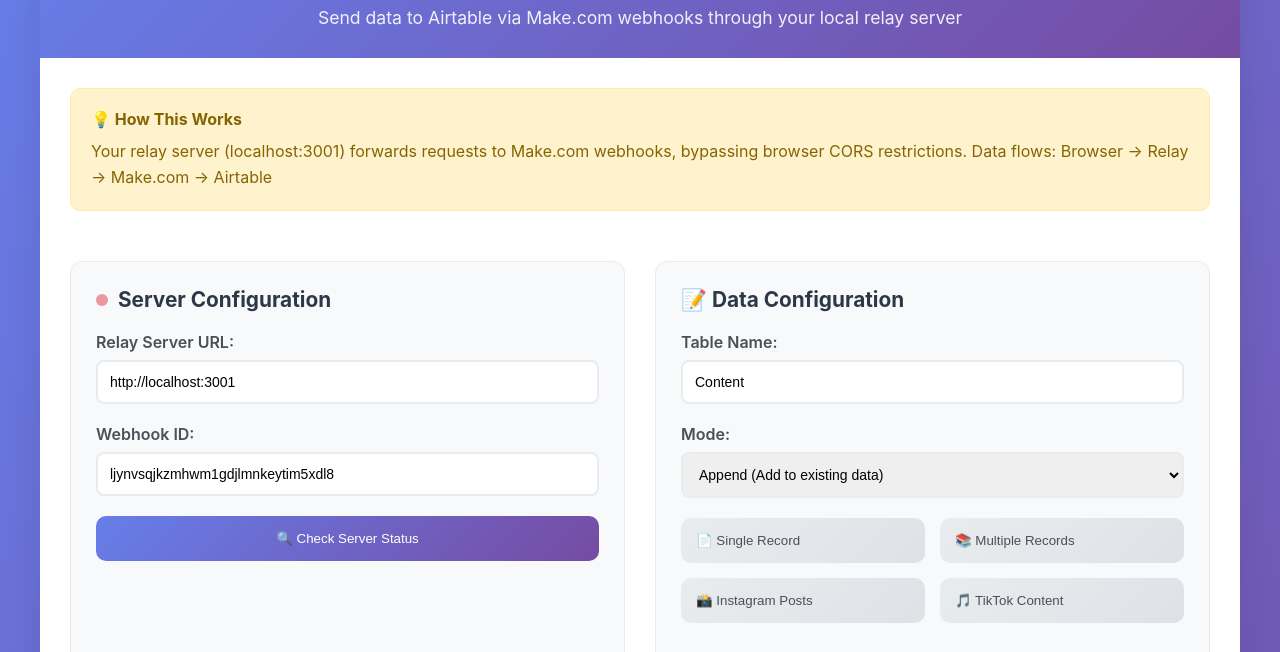
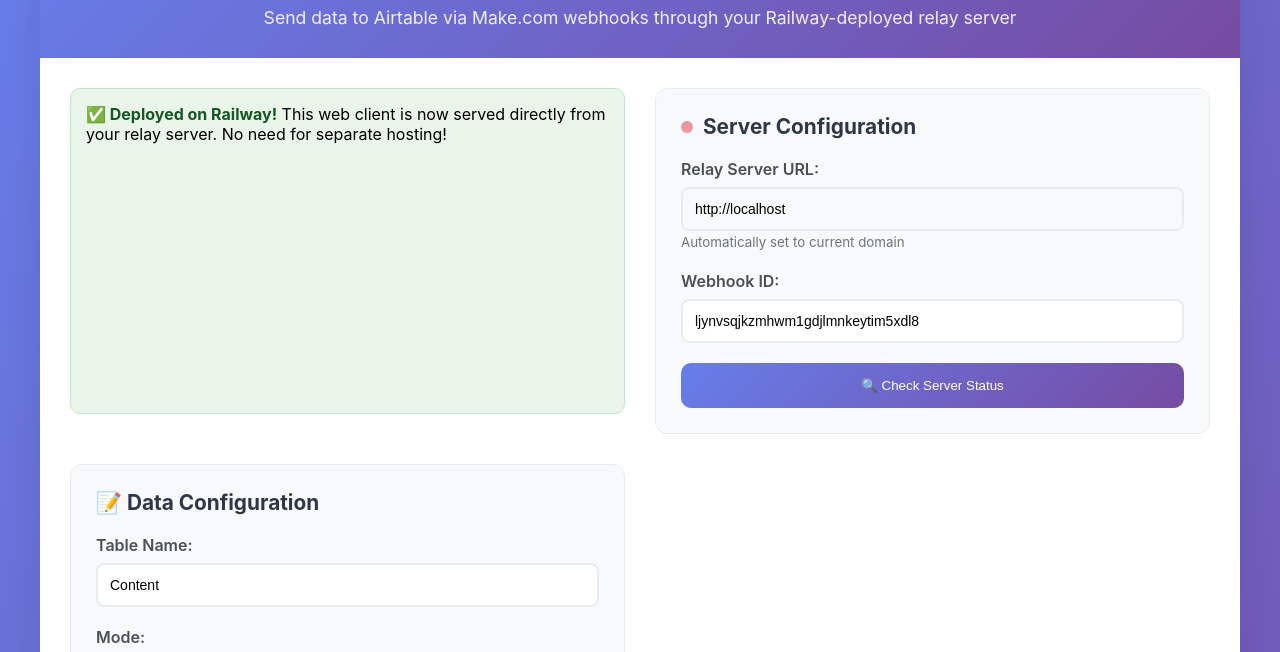
Before and after one commit to Tarshann/Airtable, a website: page public/index.html in a window 1280 px wide. Shown: the part 102-754 px from the top of the page. Drawn offline with Linux system fonts and the light colour scheme; no server answers.

Commit message:
Update index.html

```diff
--- a/public/index.html
+++ b/public/index.html
@@ -264,6 +264,18 @@
             line-height: 1.6;
         }
 
+        .deployment-info {
+            background: #e8f5e8;
+            border: 1px solid #c3e6cb;
+            border-radius: 10px;
+            padding: 15px;
+            margin-bottom: 20px;
+        }
+
+        .deployment-info strong {
+            color: #155724;
+        }
+
         @media (max-width: 768px) {
             .main-content {
                 grid-template-columns: 1fr;
@@ -280,13 +292,12 @@
     <div class="container">
         <div class="header">
             <h1>🔄 Airtable Webhook Relay</h1>
-            <p>Send data to Airtable via Make.com webhooks through your local relay server</p>
+            <p>Send data to Airtable via Make.com webhooks through your Railway-deployed relay server</p>
         </div>
 
         <div class="main-content">
-            <div class="info-box">
-                <h4>💡 How This Works</h4>
-                <p>Your relay server (localhost:3001) forwards requests to Make.com webhooks, bypassing browser CORS restrictions. Data flows: Browser → Relay → Make.com → Airtable</p>
+            <div class="deployment-info">
+                <strong>✅ Deployed on Railway!</strong> This web client is now served directly from your relay server. No need for separate hosting!
             </div>
 
             <div class="section">
@@ -297,7 +308,8 @@
 
                 <div class="input-group">
                     <label for="relayUrl">Relay Server URL:</label>
-                    <input type="text" id="relayUrl" value="http://localhost:3001">
+                    <input type="text" id="relayUrl" value="" readonly style="background: #f8f9fa;">
+                    <small style="color: #6c757d;">Automatically set to current domain</small>
                 </div>
 
                 <div class="input-group">
@@ -362,7 +374,7 @@
                 <div class="action-buttons">
                     <button class="action-btn" onclick="sendQuickTest()">🧪 Send Test Record</button>
                     <button class="action-btn" onclick="clearData()">🗑️ Clear Data</button>
-                    <button class="action-btn" onclick="viewLogs()">📊 View Server Logs</button>
+                    <button class="action-btn" onclick="viewCurrentUrl()">🌐 Show Current URL</button>
                     <button class="action-btn" onclick="copyConfig()">📋 Copy Config</button>
                 </div>
             </div>
@@ -370,13 +382,16 @@
     </div>
 
     <script>
+        // Auto-detect current domain for relay URL
+        const currentOrigin = window.location.origin;
+
         // Preset data templates
         const presets = {
             single: [
                 {
                     Name: "Sample Post",
-                    Channel: "TikTok",
-                    Date: "2025-07-21",
+                    Channel: "Instagram",
+                    Date: "2025-07-20",
                     Status: "Draft"
                 }
             ],
@@ -468,7 +483,7 @@
                 }
             } catch (error) {
                 statusIndicator.className = 'status-indicator';
-                showStatus('error', `❌ Server Offline: ${error.message}`, 'Make sure your relay server is running on localhost:3001');
+                showStatus('error', `❌ Server Offline: ${error.message}`, 'Check server deployment status');
             }
         }
 
@@ -561,9 +576,9 @@
             showStatus('success', '🗑️ Data cleared', 'Ready for new input');
         }
 
-        // View logs reminder
-        function viewLogs() {
-            showStatus('success', '📊 Check your relay server terminal', 'All request logs appear in the terminal where you started the server');
+        // Show current URL
+        function viewCurrentUrl() {
+            showStatus('success', `🌐 Current URL: ${currentOrigin}`, `You can bookmark this URL: ${currentOrigin}`);
         }
 
         // Copy configuration
@@ -593,6 +608,9 @@
 
         // Initialize
         document.addEventListener('DOMContentLoaded', function() {
+            // Set relay URL to current origin
+            document.getElementById('relayUrl').value = currentOrigin;
+
             loadPreset('single');
             checkServerHealth();
         });
```
